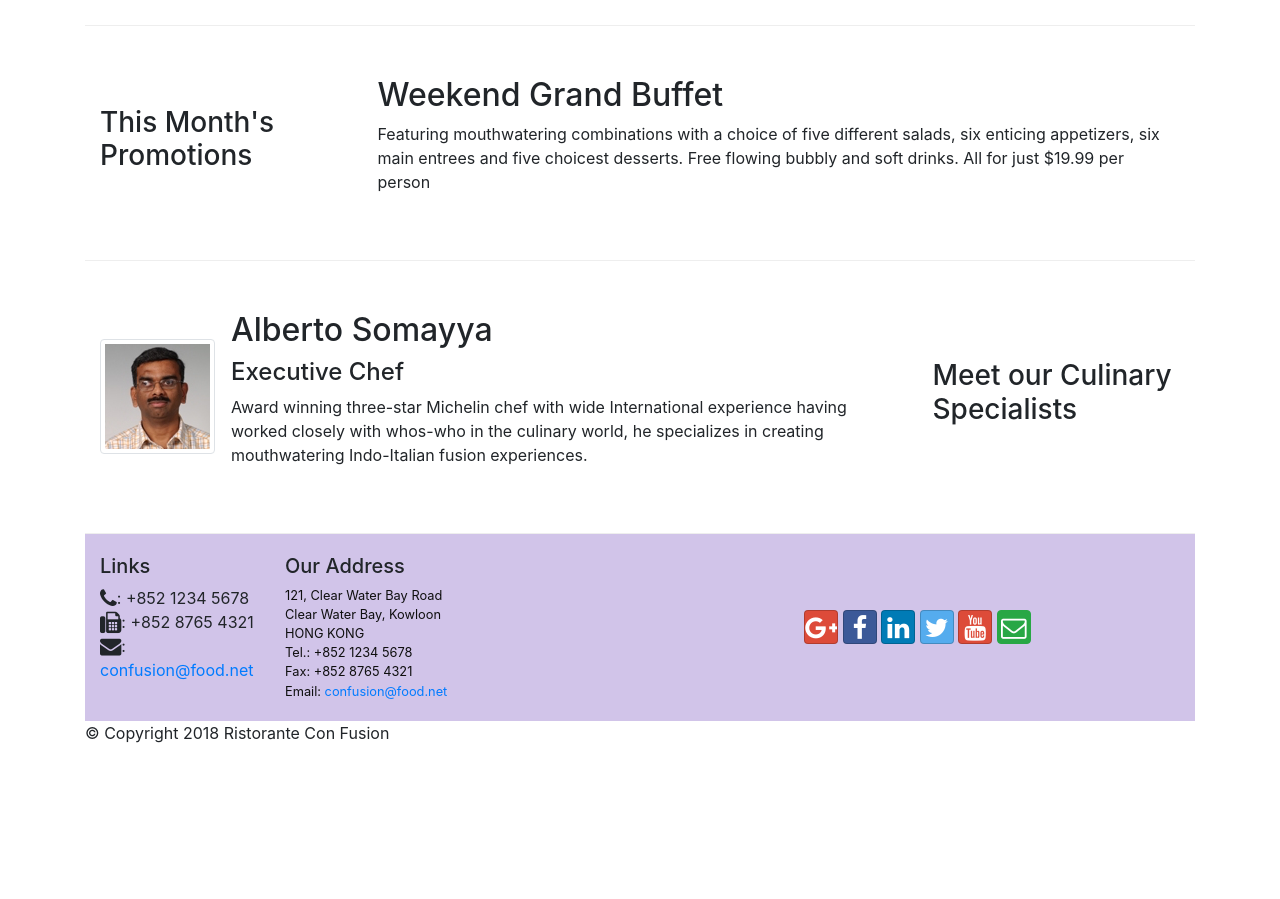
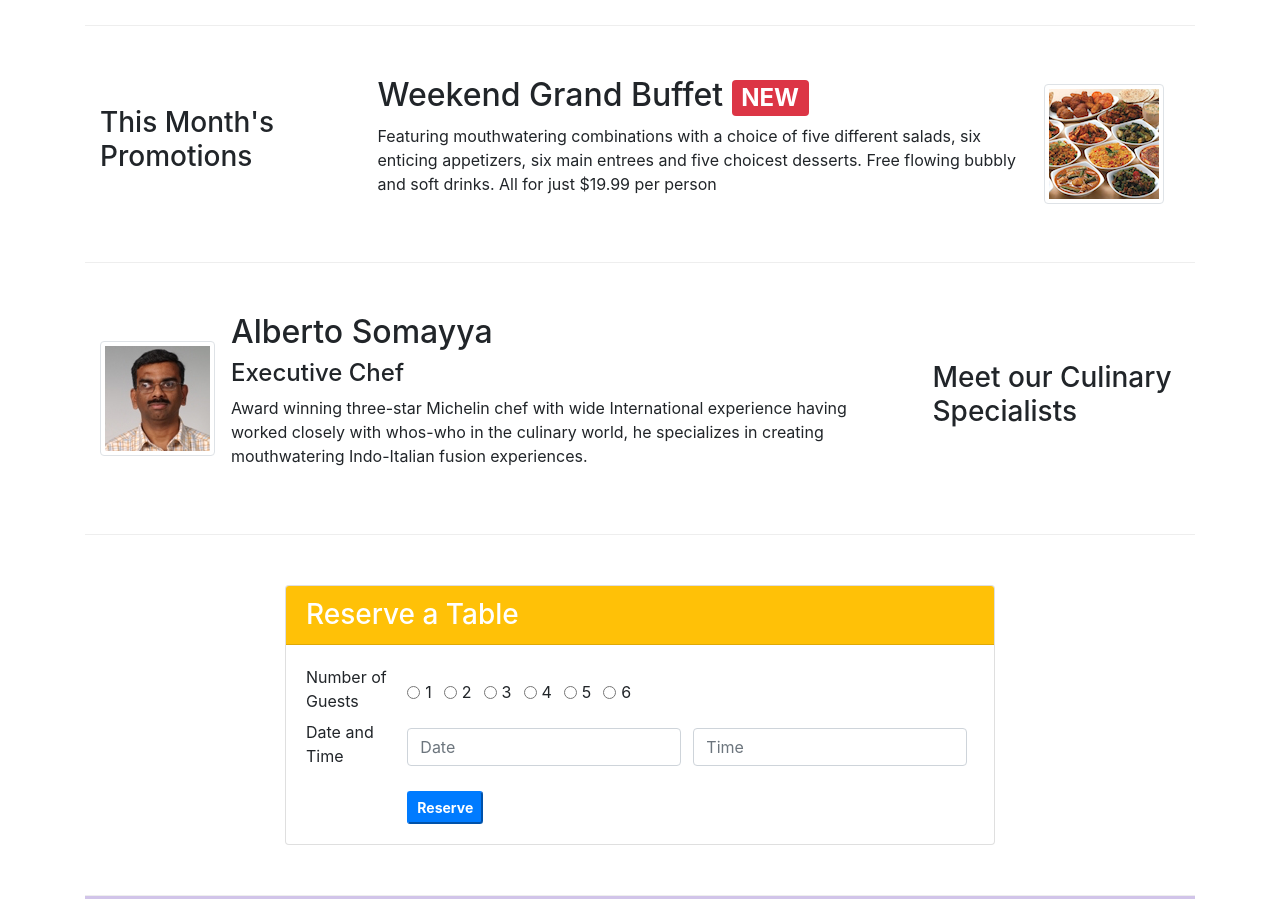
Before and after one commit to NjaalWiik/first-restaurant-website, a website: page index.html in a window 1280 px wide. Shown: the part 620-1519 px from the top of the page. Before the commit the page ends 1381 px from the top, so only its background shows below. Drawn offline with nearby package versions, Linux system fonts and the light colour scheme.

Commit message:
Problem 2

```diff
--- a/index.html
+++ b/index.html
@@ -41,8 +41,11 @@
                     <h1>Ristorante con Fusion</h1>
                     <p>We take inspiration from the World's best cuisines, and create a unique fusion experience. Our lipsmacking creations will tickle your culinary senses!</p>
                 </div>
-                <div class="col-12 col-sm align-self-center">
+                <div class="col-12 col-sm-3 align-self-center">
                     <img src="img/logo.png" class="img-fluid">
+                </div>
+                <div class="col-12 col-sm-3 align-self-center">
+                    <a href="#reservation"> <button type="button" class="btn-sm btn-warning">Reserve Table</button></a>
                 </div>
             </div>
         </div>
@@ -68,16 +71,23 @@
             </div>
         </div>
 
-
         <div class="row row-content align-items-center">
             <div class="col-12 col-sm-4 order-sm-first col-md-3">
                 <h3>This Month's Promotions</h3>
             </div>
             <div class="col col-sm col-md">
-                <h2>Weekend Grand Buffet</h2>
-                <p>Featuring mouthwatering combinations with a choice of five different salads, six enticing appetizers, six main entrees and five choicest desserts. Free flowing bubbly and soft drinks. All for just $19.99 per person </p>
+              <div class="media">
+                  <div class="media-body">
+                      <h2 class="mt-0">Weekend Grand Buffet <span class="badge badge-danger">NEW</span> </h2>
+                      <p class="d-none d-sm-block">Featuring mouthwatering combinations with a choice of five different salads, six enticing appetizers,
+                        six main entrees and five choicest desserts. Free flowing bubbly and soft drinks. All for just $19.99 per person</p>
+                  </div>
+                  <img class="d-flex mr-3 img-thumbnail align-self-center"
+                          src="img/buffet.png" alt="Buffet">
+              </div>
             </div>
         </div>
+
 
         <div class="row row-content align-items-center">
             <div class="col-12 col-sm-4 order-sm-last col-md-3">
@@ -99,7 +109,58 @@
               </div>
             </div>
         </div>
+        <div class="row row-content align-items-center">
+          <div class="col-12 col-sm-8 offset-sm-2">
+              <div id="reservation"class="card">
+                  <h3 class="card-header bg-warning text-white">Reserve a Table</h3>
+                  <div class="card-body">
+                    <fieldset class="form-group">
+                      <div class="row">
+                        <legend class="col-form-label col-sm-2 pt-0">Number of Guests</legend>
+                          <div class="form-check form-check-inline">
+                            <input class="form-check-input" type="radio" name="inlineRadioOptions" id="inlineRadio1" value="option1">
+                            <label class="form-check-label" for="inlineRadio1">1</label>
+                          </div>
+                          <div class="form-check form-check-inline">
+                            <input class="form-check-input" type="radio" name="inlineRadioOptions" id="inlineRadio2" value="option2">
+                            <label class="form-check-label" for="inlineRadio2">2</label>
+                          </div>
+                          <div class="form-check form-check-inline">
+                            <input class="form-check-input" type="radio" name="inlineRadioOptions" id="inlineRadio3" value="option3">
+                            <label class="form-check-label" for="inlineRadio3">3 </label>
+                          </div>
+                          <div class="form-check form-check-inline">
+                            <input class="form-check-input" type="radio" name="inlineRadioOptions" id="inlineRadio4" value="option4">
+                            <label class="form-check-label" for="inlineRadio4">4 </label>
+                          </div>
+                          <div class="form-check form-check-inline">
+                            <input class="form-check-input" type="radio" name="inlineRadioOptions" id="inlineRadio5" value="option5">
+                            <label class="form-check-label" for="inlineRadio5">5 </label>
+                          </div>
+                          <div class="form-check form-check-inline">
+                            <input class="form-check-input" type="radio" name="inlineRadioOptions" id="inlineRadio6" value="option6">
+                            <label class="form-check-label" for="inlineRadio6">6 </label>
+                          </div>
+                        </div>
+                        <div class="row">
+                          <legend class="col-form-label col-sm-2 pt-0">Date and Time</legend>
+                          <div class="form-check form-check-inline">
+                            <input type="text" class="form-control" placeholder="Date">
+                          </div>
+                          <div class="form-check form-check-inline">
+                            <input type="text" class="form-control" placeholder="Time">
+                          </div>
+                        </div>
+                      </fieldset>
+                      <div class="row">
+                        <button type="submit" class="offset-sm-2 btn-sm btn-primary font-weight-bold">Reserve</button>
+                      </div>
+                    </div>
+                  </div>
+              </div>
+          </div>
     </div>
+
 
     <footer>
         <div class="container">
```
